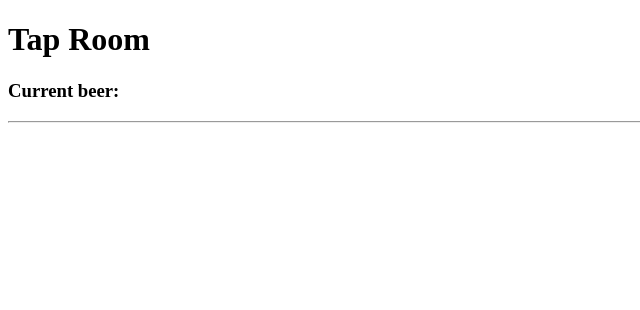
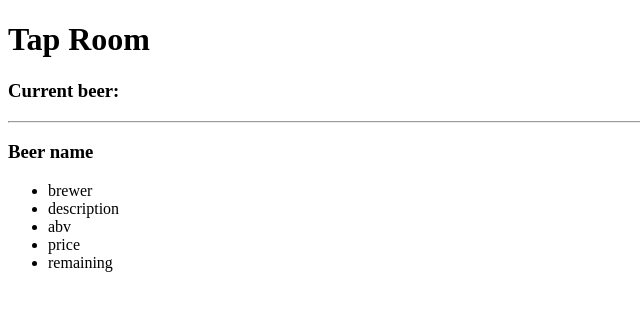
Before and after one commit to antieva/Tap_Room, a React app: page / in a window 1280 px wide. Shown: the top 310 px of the page, without its empty margins (0-640 px from the left). Built offline with nearby package versions, Linux system fonts and the light colour scheme.

Commit message:
Add router.

```diff
--- a/package.json
+++ b/package.json
@@ -16,6 +16,7 @@
     "prop-types": "^15.5.10",
     "react": "^15.5.4",
     "react-dom": "^15.5.4",
+    "react-router-dom": "^4.0.0",
     "styled-jsx": "^2.2.7"
   },
   "devDependencies": {
--- a/src/components/App.jsx
+++ b/src/components/App.jsx
@@ -1,4 +1,6 @@
 import React from 'react';
+import BeerList from './BeerList';
+import { Switch, Route } from 'react-router-dom';
 
 function App(){
   return (
@@ -6,6 +8,9 @@ function App(){
       <h1>Tap Room</h1>
       <h3>Current beer:</h3>
       <hr/>
+        <Switch>
+          <Route exact path='/' component={BeerList} />
+        </Switch>
     </div>
   );
 }
--- /dev/null
+++ b/src/components/BeerList.jsx
@@ -0,0 +1,18 @@
+import React from 'react';
+
+function BeerList() {
+  return (
+    <div>
+      <h3>Beer name</h3>
+      <ul>
+        <li>brewer</li>
+        <li>description</li>
+        <li>abv</li>
+        <li>price</li>
+        <li>remaining</li>
+      </ul>
+    </div>
+  );
+}
+
+export default BeerList;
--- a/src/index.jsx
+++ b/src/index.jsx
@@ -2,11 +2,14 @@ import React from 'react';
 import ReactDOM from 'react-dom';
 import App from './components/App';
 import { AppContainer } from 'react-hot-loader';
+import { HashRouter } from 'react-router-dom';
 
 const render = (Component) => {
   ReactDOM.render(
     <AppContainer>
-      <Component/>
+      <HashRouter>
+        <Component/>
+      </HashRouter>
     </AppContainer>,
     document.getElementById('react-app-root')
   );
```
Also changed, not shown: 1 other file (tests, documents, lock files or other folders).
